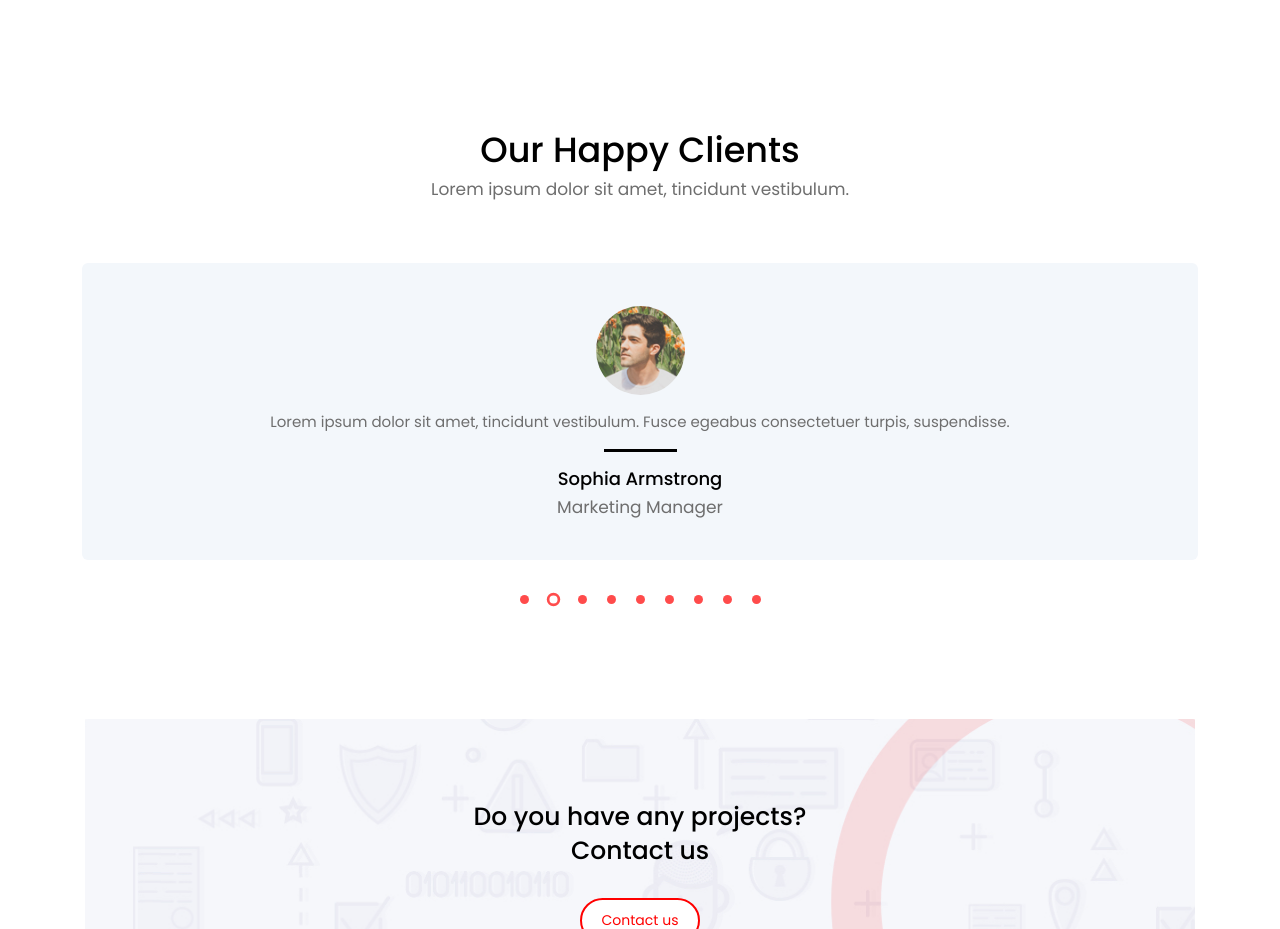
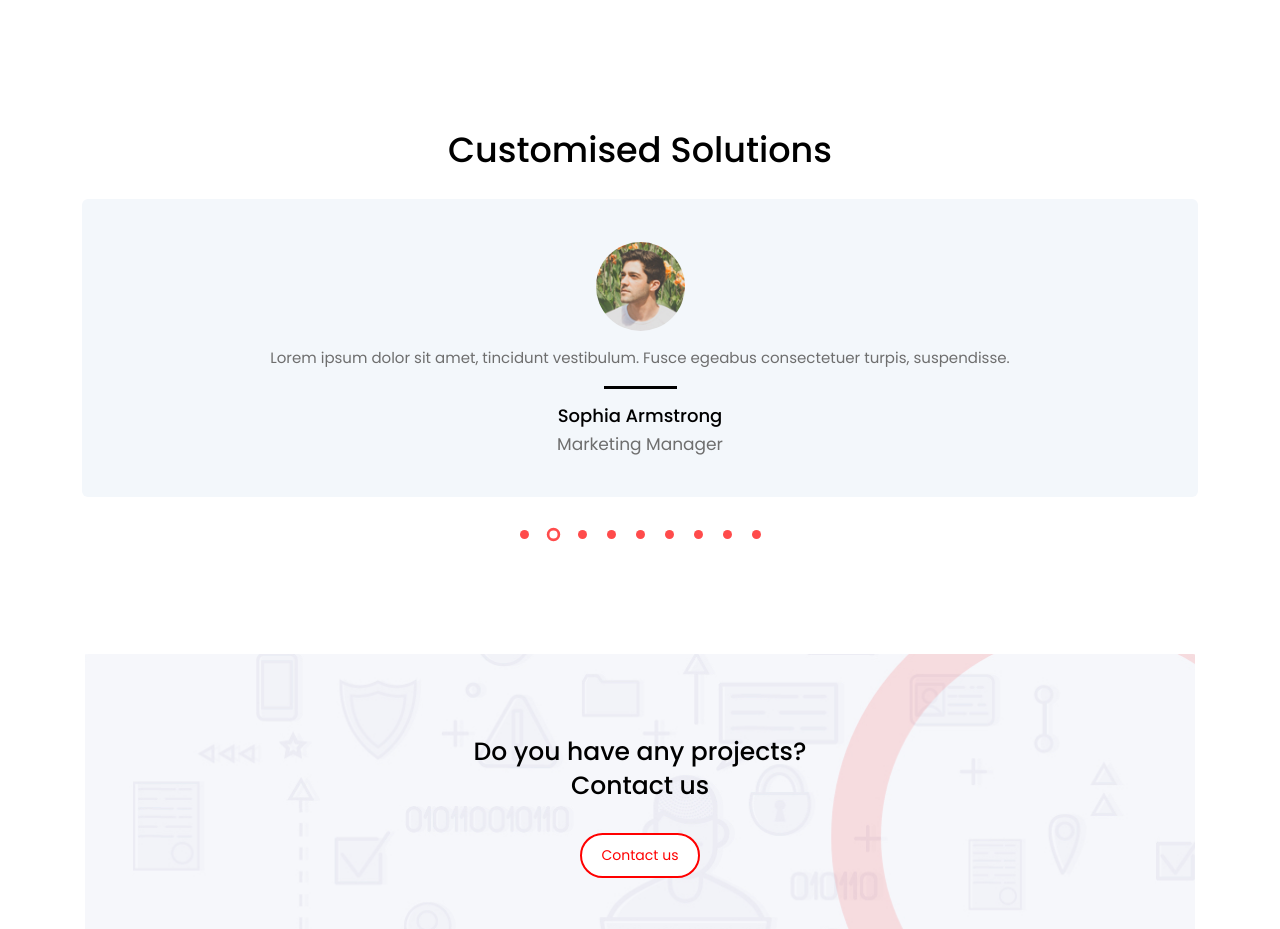
Before and after one commit to Sahej2203/StratCubeLabs, a plain HTML site: page index.html in a window 1280 px wide. Shown: the part 2400-3329 px from the top of the page. Drawn offline with Linux system fonts and the light colour scheme.

Commit message:
Customised solutions

```diff
--- a/index.html
+++ b/index.html
@@ -445,9 +445,9 @@
 
       <section class="customer-feedback" id="feedback-section">
         <div class="row">
-          <div class="col-12 text-center pb-5">
-            <h2>Our Happy Clients</h2>
-            <h6 class="section-subtitle text-muted m-0">Lorem ipsum dolor sit amet, tincidunt vestibulum.</h6>
+          <div class="col-12 text-center pb-1">
+            <h2>Customised Solutions</h2>
+            <!-- <h6 class="section-subtitle text-muted m-0">Lorem ipsum dolor sit amet, tincidunt vestibulum.</h6> -->
           </div>
           <div class="owl-carousel owl-theme grid-margin">
               <div class="card customer-cards">
```
